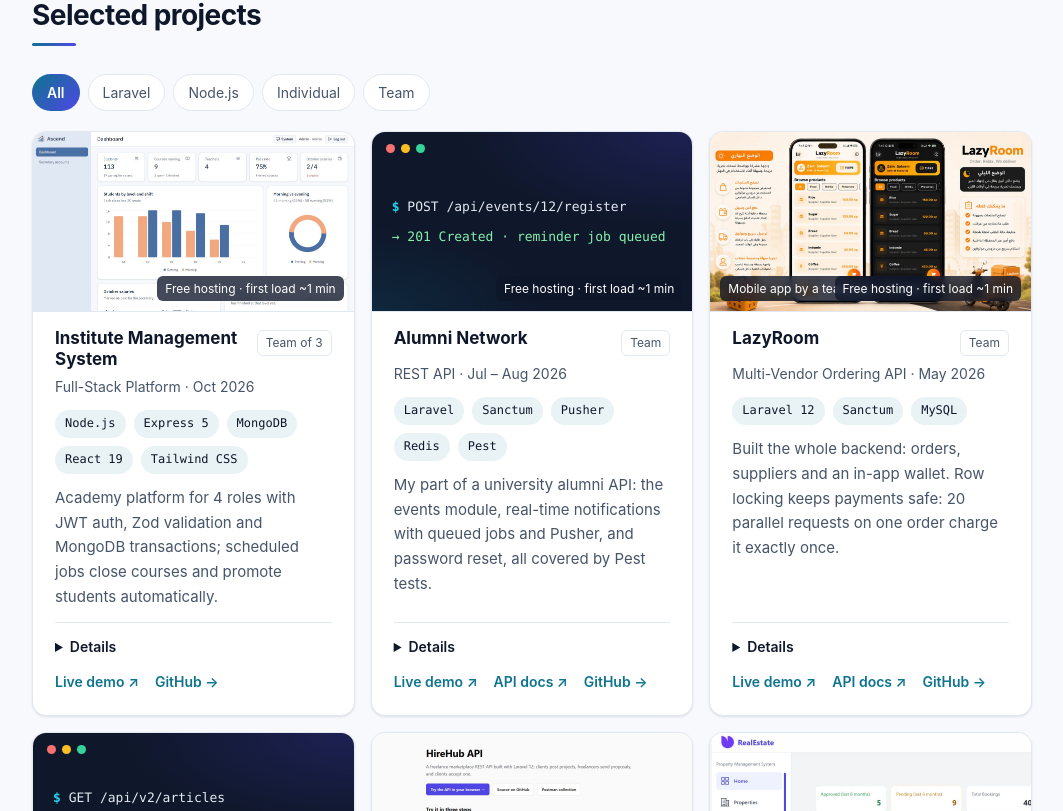
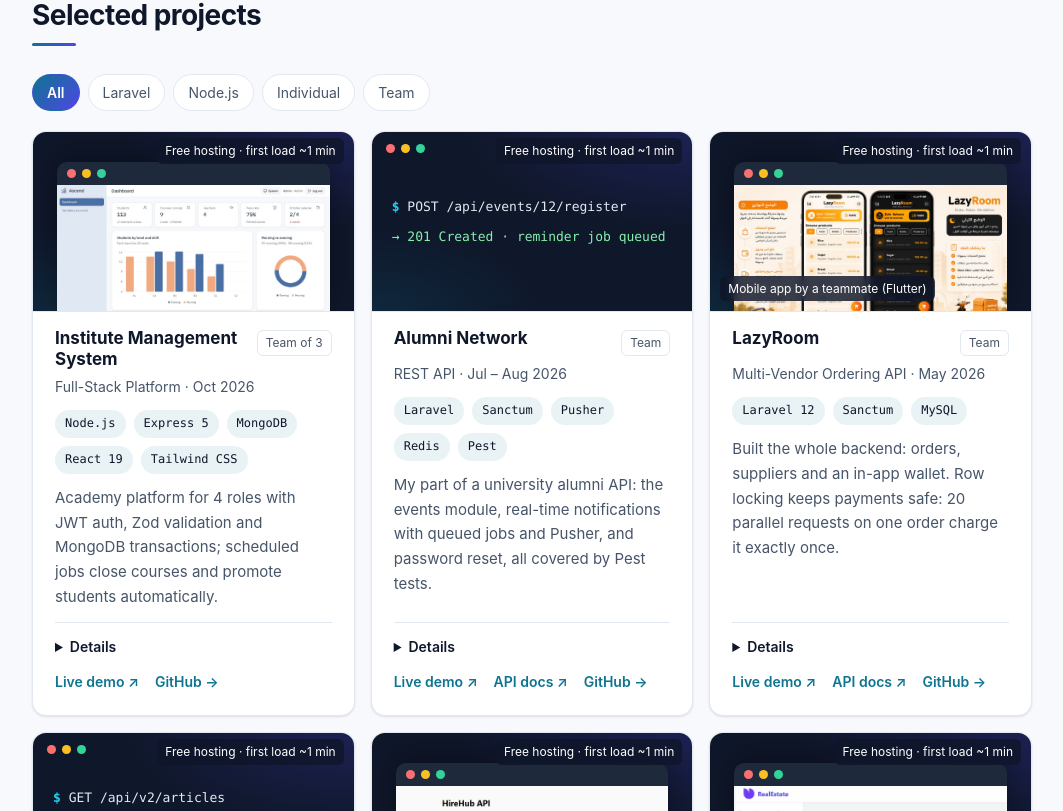
Before and after one commit to hasan123dayoub-del/portfolio, a React (Vite) app: page / in a window 1280 px wide. Shown: the part 2469-3280 px from the top of the page, without its empty margins (108-1171 px from the left). Built offline with nearby package versions, Linux system fonts and the light colour scheme.

Commit message:
Projects: one backdrop for every cover; screenshots in a browser window frame

```diff
--- a/src/App.css
+++ b/src/App.css
@@ -327,29 +327,54 @@
   margin: -22px -22px 4px;
   overflow: hidden;
   border-bottom: 1px solid var(--border);
-  background: var(--surface-2);
+  /* The same backdrop on every card, whether it shows a screenshot or a terminal. */
+  background:
+    radial-gradient(120% 90% at 100% 0%, color-mix(in srgb, var(--accent-2) 22%, transparent), transparent 60%),
+    radial-gradient(90% 80% at 0% 100%, color-mix(in srgb, var(--accent) 18%, transparent), transparent 60%),
+    var(--terminal);
 }
 
-.project-cover img {
+/* Screenshots sit in a small browser window that rises from the bottom of the cover. */
+.project-cover.shot {
+  padding: 30px 24px 0;
+}
+
+.window {
+  display: flex;
+  flex-direction: column;
+  height: 100%;
+  overflow: hidden;
+  border-radius: 10px 10px 0 0;
+  background: #1e293b;
+  box-shadow: 0 -6px 30px rgba(0, 0, 0, 0.35);
+  transition: transform 0.4s ease;
+}
+
+.project:hover .window {
+  transform: translateY(-6px);
+}
+
+.window .terminal-dots {
+  position: static;
+  flex: none;
+  padding: 7px 10px;
+}
+
+.window img {
   display: block;
+  flex: 1;
+  min-height: 0;
   width: 100%;
-  height: 100%;
   object-fit: cover;
   object-position: top left;
-  transition: transform 0.5s ease;
-}
-
-.project:hover .project-cover img {
-  transform: scale(1.04);
 }
 
 .cover-caption,
 .cover-note {
   position: absolute;
-  bottom: 10px;
   padding: 3px 8px;
   border-radius: 6px;
-  background: rgba(15, 23, 42, 0.78);
+  background: rgba(15, 23, 42, 0.82);
   color: #fff;
   font-size: 12px;
   backdrop-filter: blur(4px);
@@ -357,9 +382,11 @@
 
 .cover-caption {
   left: 10px;
+  bottom: 10px;
 }
 
 .cover-note {
+  top: 6px;
   right: 10px;
 }
 
@@ -369,10 +396,6 @@
   justify-content: center;
   gap: 10px;
   padding: 18px 20px;
-  background:
-    radial-gradient(120% 90% at 100% 0%, color-mix(in srgb, var(--accent-2) 22%, transparent), transparent 60%),
-    radial-gradient(90% 80% at 0% 100%, color-mix(in srgb, var(--accent) 18%, transparent), transparent 60%),
-    var(--terminal);
   color: #e2e8f0;
   font-size: 13px;
 }
@@ -824,14 +847,14 @@
   .card,
   .btn,
   .stats li,
-  .project-cover img {
+  .window {
     transition: none;
   }
 
   .project:hover,
   .stats li:hover,
   .btn:hover,
-  .project:hover .project-cover img {
+  .project:hover .window {
     transform: none;
   }
 }
--- a/src/App.tsx
+++ b/src/App.tsx
@@ -269,11 +269,17 @@ function App() {
               <article className="card project" key={p.name}>
                 {p.image ? (
                   <a
-                    className="project-cover"
+                    className="project-cover shot"
                     href={`${import.meta.env.BASE_URL}${p.image}`}
                     target="_blank"
                     rel="noreferrer"
                   >
+                    <span className="window">
+                      <span className="terminal-dots">
+                        <i />
+                        <i />
+                        <i />
+                      </span>
                       <img
                         src={`${import.meta.env.BASE_URL}${p.image}`}
                         alt={`${p.name} screenshot`}
@@ -281,6 +287,7 @@ function App() {
                         height="800"
                         loading="lazy"
                       />
+                    </span>
                     {p.imageCaption && <span className="cover-caption">{p.imageCaption}</span>}
                     {p.liveNote && (
                       <span className="cover-note" title={p.liveNote}>
```
Lines whose indentation alone changed are shown as unchanged.
